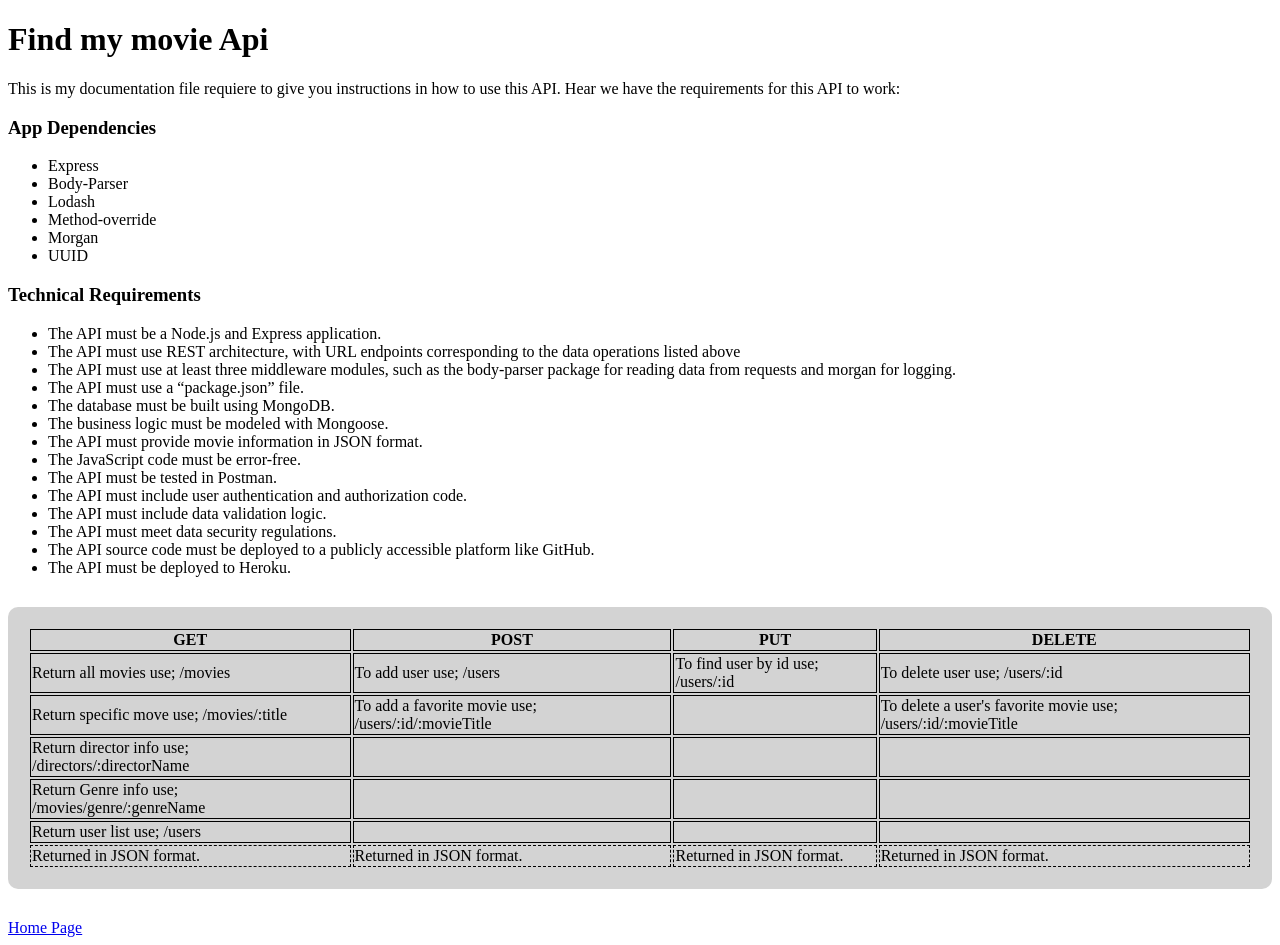
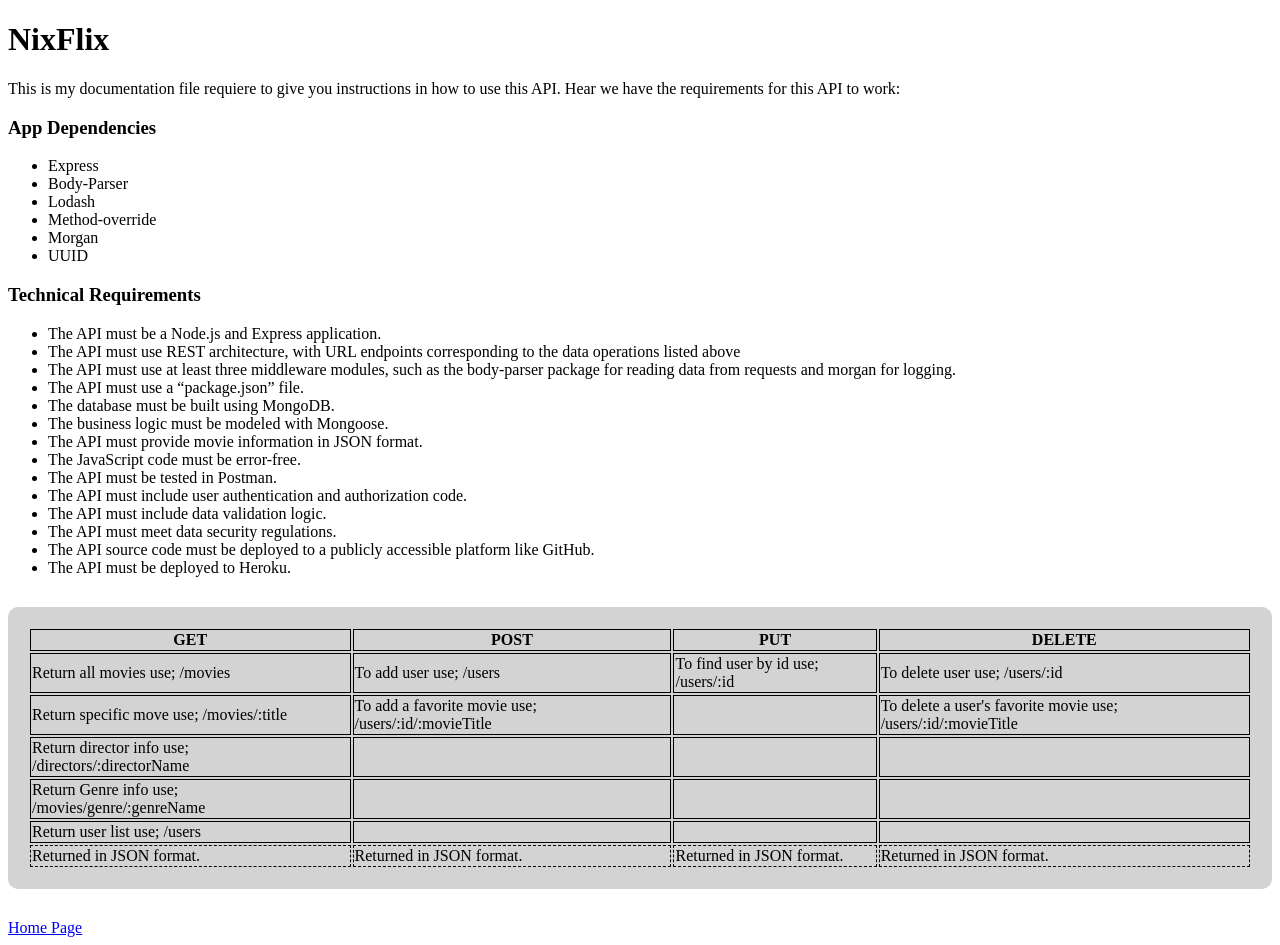
Before and after one commit to warpedpuppy/nick-movie-netlify, a website: page public/documentation.html in a window 1280 px wide. Drawn offline with Linux system fonts and the light colour scheme.

Commit message:
Update documentation.html
Updated title

```diff
--- a/public/documentation.html
+++ b/public/documentation.html
@@ -4,12 +4,12 @@
     <meta charset="UTF-8" />
     <meta http-equiv="X-UA-Compatible" content="IE=edge" />
     <meta name="viewport" content="width=device-width, initial-scale=1.0" />
-    <title>Movie API</title>
+    <title>NixFlix</title>
     <link rel="stylesheet" type="text/css" href="styles.css" />
   </head>
 
   <body>
-    <h1>Find my movie Api</h1>
+    <h1>NixFlix</h1>
     <p>
       This is my documentation file requiere to give you instructions in how to
       use this API. Hear we have the requirements for this API to work:
```
